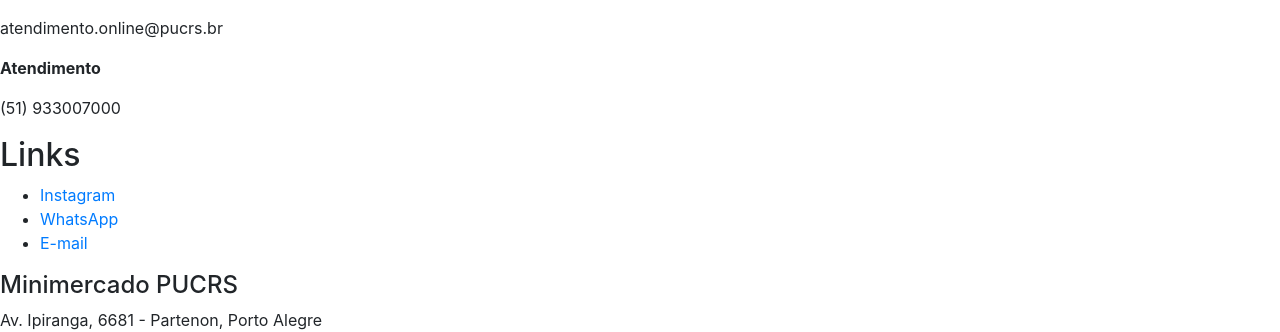
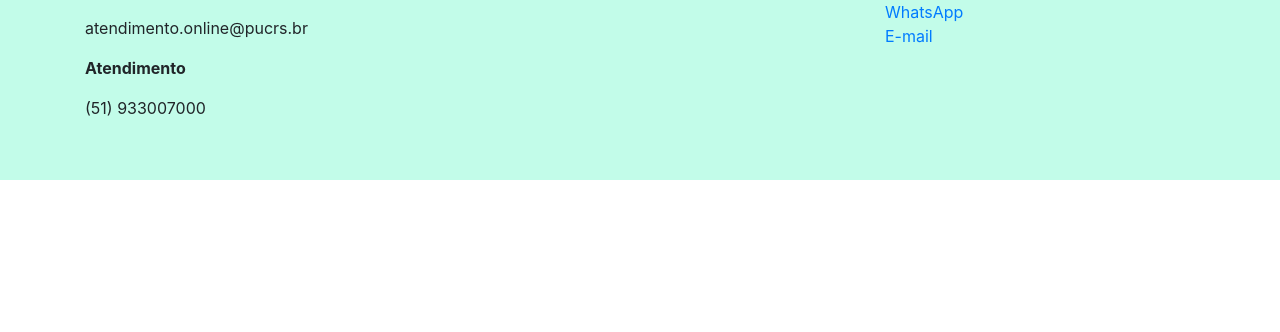
Before and after one commit to Gabriel-Castilh0/Projeto_Minimercado_PUCRS_Fase2, a plain HTML site: page index.html in a window 1280 px wide. Shown: the part 680-1012 px from the top of the page. After the commit the page ends 860 px from the top, so only its background shows below. Drawn offline with nearby package versions, Linux system fonts and the light colour scheme.

Commit message:
status: estilização | stage: ínicio | comp: footer

```diff
--- a/index.html
+++ b/index.html
@@ -2,15 +2,23 @@
 <html lang="pt-br">
 
 <head>
+    <script src="script.js" async></script>
+
     <!--link para o .CSS-->
     <link rel="stylesheet" href="style.css">
 
     <!--links para o funcionamento do bootstrap-->
     <link rel="stylesheet" href="https://stackpath.bootstrapcdn.com/bootstrap/4.1.3/css/bootstrap.min.css"
         integrity="sha384-MCw98/SFnGE8fJT3GXwEOngsV7Zt27NXFoaoApmYm81iuXoPkFOJwJ8ERdknLPMO" crossorigin="anonymous">
-    <script src="https://code.jquery.com/jquery-3.3.1.slim.min.js" integrity="sha384-q8i/X+965DzO0rT7abK41JStQIAqVgRVzpbzo5smXKp4YfRvH+8abtTE1Pi6jizo" crossorigin="anonymous"></script>
-    <script src="https://cdnjs.cloudflare.com/ajax/libs/popper.js/1.14.3/umd/popper.min.js" integrity="sha384-ZMP7rVo3mIykV+2+9J3UJ46jBk0WLaUAdn689aCwoqbBJiSnjAK/l8WvCWPIPm49" crossorigin="anonymous"></script>
-    <script src="https://stackpath.bootstrapcdn.com/bootstrap/4.1.3/js/bootstrap.min.js" integrity="sha384-ChfqqxuZUCnJSK3+MXmPNIyE6ZbWh2IMqE241rYiqJxyMiZ6OW/JmZQ5stwEULTy" crossorigin="anonymous"></script>
+    <script src="https://code.jquery.com/jquery-3.3.1.slim.min.js"
+        integrity="sha384-q8i/X+965DzO0rT7abK41JStQIAqVgRVzpbzo5smXKp4YfRvH+8abtTE1Pi6jizo"
+        crossorigin="anonymous"></script>
+    <script src="https://cdnjs.cloudflare.com/ajax/libs/popper.js/1.14.3/umd/popper.min.js"
+        integrity="sha384-ZMP7rVo3mIykV+2+9J3UJ46jBk0WLaUAdn689aCwoqbBJiSnjAK/l8WvCWPIPm49"
+        crossorigin="anonymous"></script>
+    <script src="https://stackpath.bootstrapcdn.com/bootstrap/4.1.3/js/bootstrap.min.js"
+        integrity="sha384-ChfqqxuZUCnJSK3+MXmPNIyE6ZbWh2IMqE241rYiqJxyMiZ6OW/JmZQ5stwEULTy"
+        crossorigin="anonymous"></script>
 
     <meta charset="UTF-8">
     <meta name="viewport" content="width=device-width, initial-scale=1.0">
@@ -23,12 +31,16 @@
         <header>
             <nav class="menu">
                 <ul class="links_menu">
-                    <li><a href="index.html" tabindex=“0”>Página Inicial</a></li><!--Link para voltar para a página inicial-->
-                    <li><a href="servicos_minimercado.html" tabindex=“0>Serviços</a></li><!--Link para a página de serviços-->
-                    <li><a href="#rodape"  tabindex=“0”>Contatos</a></li><!--Criar um link que leve diretamente ao rodapé da página-->
+                    <li><a href="index.html" tabindex=“0”>Página Inicial</a></li>
+                    <!--Link para voltar para a página inicial-->
+                    <li><a href="servicos_minimercado.html" tabindex=“0>Serviços</a></li>
+                    <!--Link para a página de serviços-->
+                    <li><a href="#rodape" tabindex=“0”>Contatos</a></li>
+                    <!--Criar um link que leve diretamente ao rodapé da página-->
                     <li><!--dropdown de setores-->
                         <div class="dropdown">
-                        <a class="btn btn-secondary dropdown-toggle" href="#" role="button" id="dropdownMenuLink" data-toggle="dropdown" aria-haspopup="true" aria-expanded="false"  tabindex=“0”>
+                            <a class="btn btn-secondary dropdown-toggle" href="#" role="button" id="dropdownMenuLink"
+                                data-toggle="dropdown" aria-haspopup="true" aria-expanded="false" tabindex=“0”>
                                 Setores
                             </a>
 
@@ -70,8 +82,11 @@
     <br>
     <br>
     <!--Sessão do rodpaé da página-->
-    <section class="rodape">
-        <footer>
+    <section>
+        <footer class="rodape">
+            <div class="container">
+                <div class="row">
+                    <div class="col-lg">
                         <div class="Contatos_footer">
                             <h2>Contatos</h2>
                             <p><b>Email</b></p>
@@ -79,6 +94,14 @@
                             <p><b>Atendimento</b></p>
                             <p>(51) 933007000</p>
                         </div>
+                    </div>
+                    <div class="col-lg">
+                        <div class="endereço">
+                            <h4>Minimercado PUCRS</h4>
+                            <p5>Av. Ipiranga, 6681 - Partenon, Porto Alegre</p5>
+                        </div>
+                    </div>
+                    <div class="col-lg">
                         <div class="links_Contatos_footer">
                             <h2>Links</h2>
                             <ul>
@@ -87,13 +110,12 @@
                                 <li><a href="malito:atendimento.online@pucrs.br">E-mail</a></li>
                             </ul>
                         </div>
-
-            <div class="endereço">
-                <h4>Minimercado PUCRS</h4>
-                <p5>Av. Ipiranga, 6681 - Partenon, Porto Alegre</p5>
+                    </div>
+                </div>
             </div>
         </footer>
     </section>
 </body>
 
+
 </html>
--- a/style.css
+++ b/style.css
@@ -72,3 +72,13 @@ header{
     background-color: #e68900;
 }
 /*fim estilização link dropdown*/
+
+.rodape{
+    background-color: rgb(194, 252, 233);
+    width: 100%;
+    height: 250px;
+}
+
+.col-lg li{
+    list-style-type: none;
+}
```
Also changed, not shown: acougue_minimercado.html (+14 -5 lines), mercearia_minimercado.html (+14 -5 lines), padaria_minimercado.html (+14 -5 lines), servicos_minimercado.html (+14 -5 lines). Lines whose indentation alone changed are shown as unchanged.
